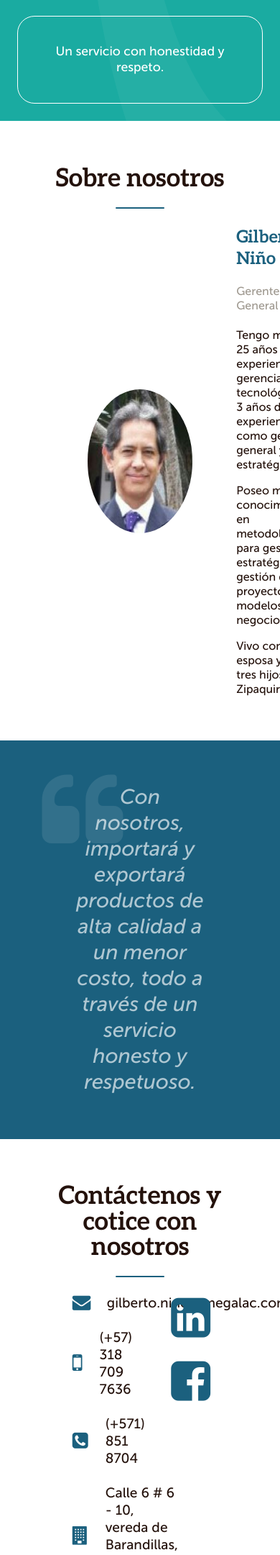
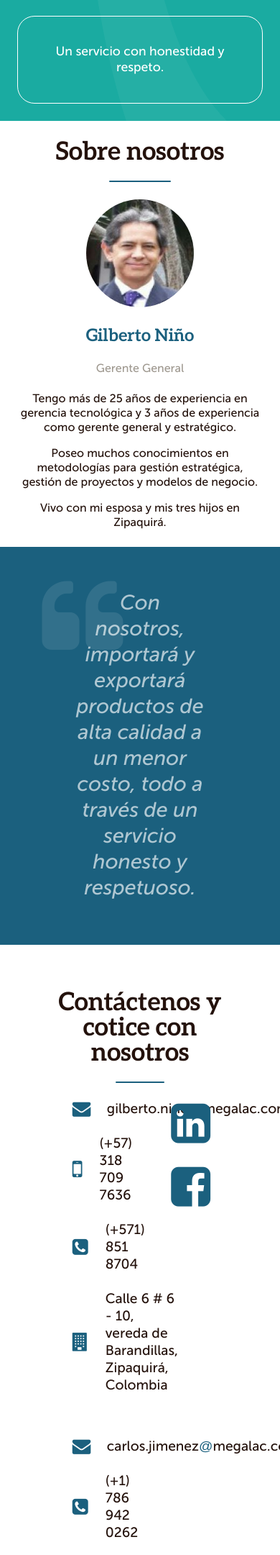
Before and after one commit to Ruluk/megalac.github.io, a Jekyll site: the page built from index.md, in a window 390 px wide. Shown: the part 2141-4302 px from the top of the page at 72% size. Built offline with Jekyll 4.4.1, drawn with Linux system fonts in a browser that asks for light colours.

Commit message:
Add responsive design to the "Team" section.
Signed-off-by: Juan Carlos <Ruluk@users.noreply.github.com>

```diff
--- a/_sass/_megalac.scss
+++ b/_sass/_megalac.scss
@@ -350,7 +350,11 @@ small.tag-line {
 }
 
 #megalac-team {
+  padding: $spacing-small-unit;
+
+  @include media($size-s) {
     padding: $spacing-unit;
+  }
 
   h2 {
     @extend %title;
@@ -358,21 +362,42 @@ small.tag-line {
   }
 
   div.teammate {
+    @include media($size-s) {
       @include display(flex);
       @include flex-direction(row);
       @include align-items(center);
+    }
+
+    @include media($size-m) {
       padding: 0 $spacing-unit;
+    }
 
     img {
       display: block;
-      width: 200px;
-      height: 200px;
+      margin: auto;
       border-radius: 50%;
+      @include size(150px);
+
+      @include media($size-s) {
+        margin: 0 $spacing-small-unit 0 0;
+      }
+
+      @include media($size-m) {
+        @include size(200px);
         margin-right: $spacing-unit;
+      }
     }
   }
 
   div.teammate-details {
+    margin-top: $spacing-small-unit;
+    text-align: center;
+
+    @include media($size-s) {
+      margin-top: 0;
+      text-align: left;
+    }
+
     h3 {
       margin: 0;
       font-family: $highlight-font-family;
```
Lines whose indentation alone changed are shown as unchanged.
